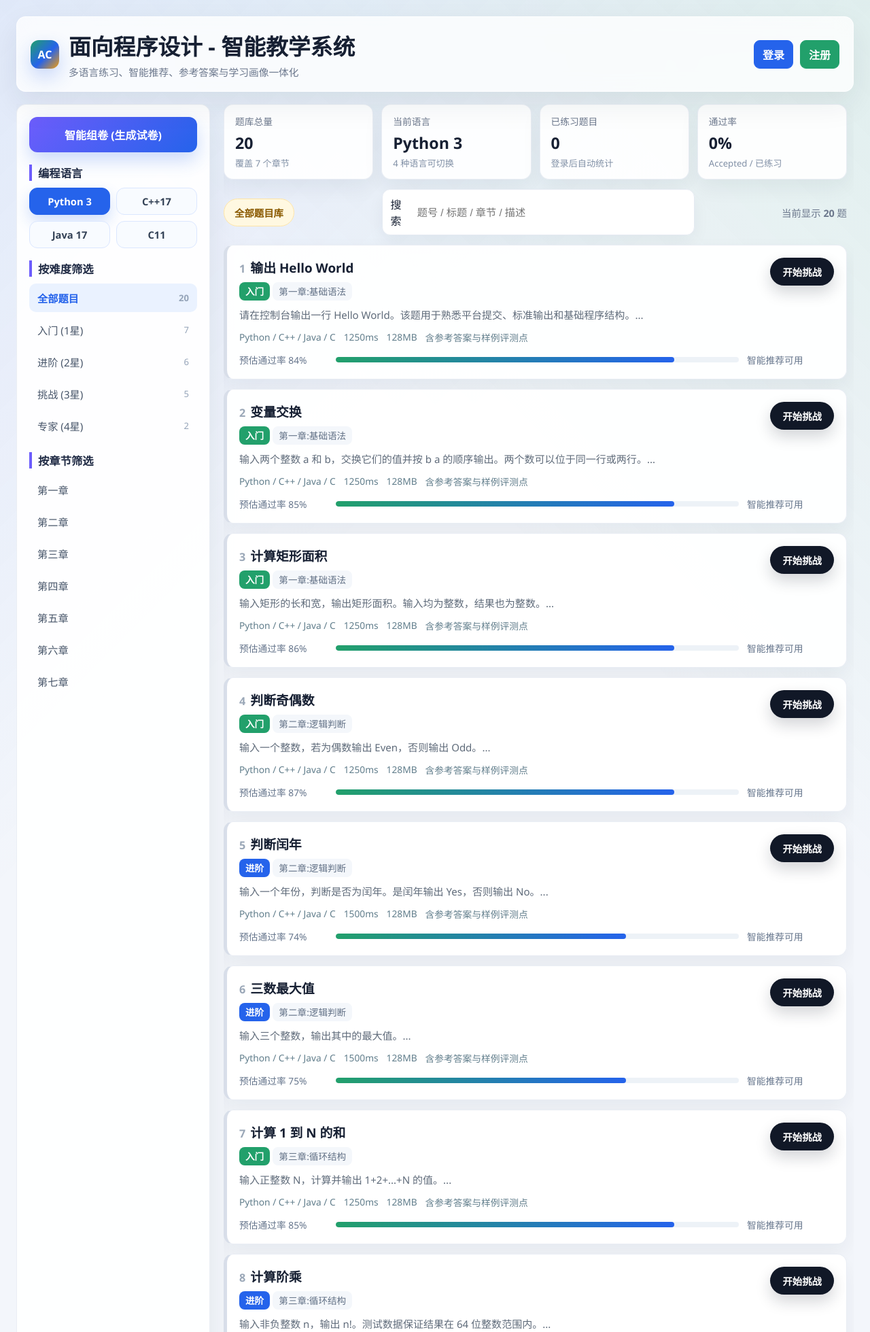
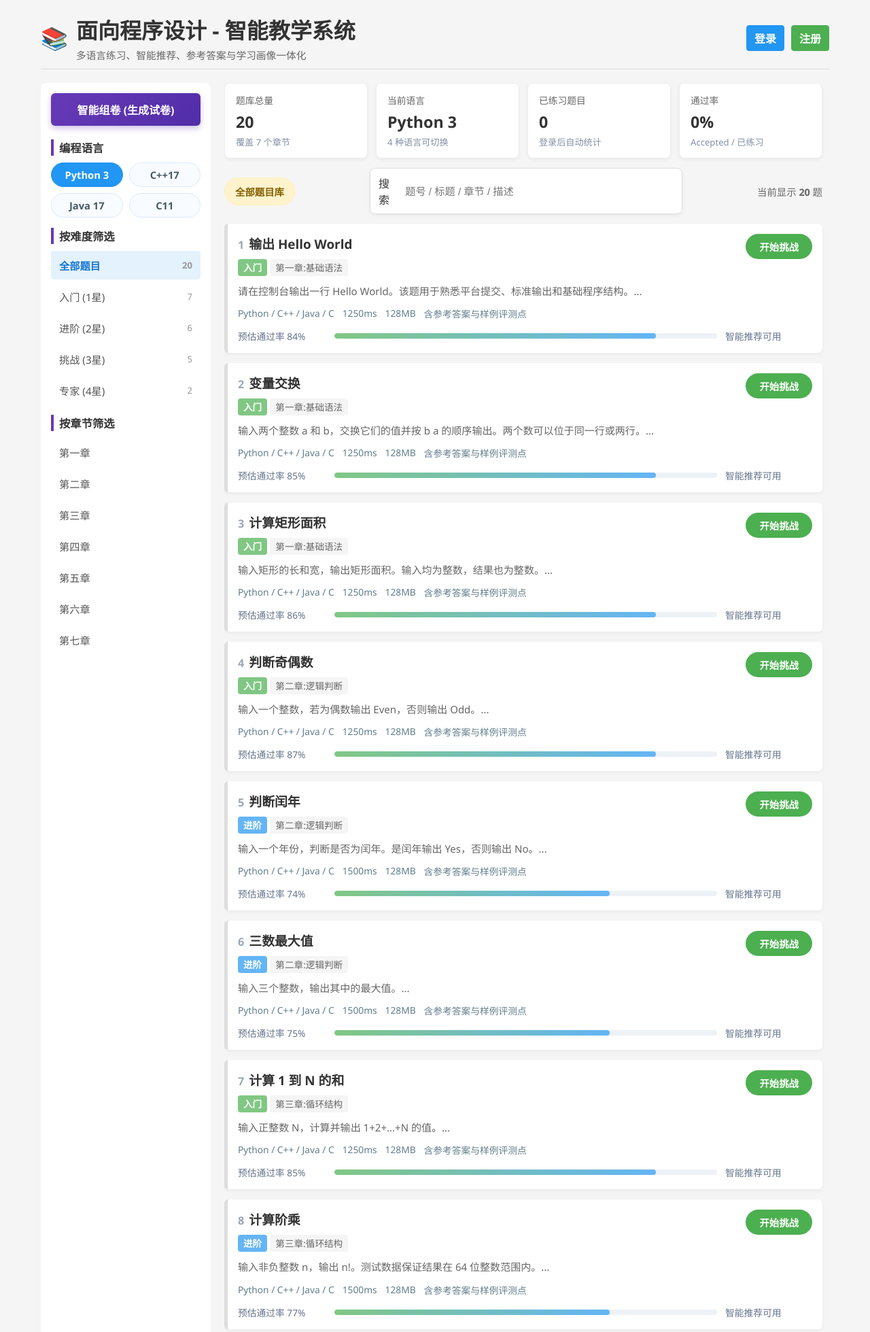
Before and after one commit to Lijiajie-web/MyGradProject, a Flask app: page / in a window 1280 px wide. Shown: the top 1959 px of the page at 68% size. Run offline with Flask 3, Linux system fonts and the light colour scheme; data comes from the database, SQL or seed files in the repository.

Commit message:
Restore classic teaching system colors

```diff
--- a/templates/index.html
+++ b/templates/index.html
@@ -5,34 +5,31 @@
     <title>面向程序设计 - 课程题库</title>
     <style>
         :root {
-            --bg: #f3f6fb;
-            --panel: rgba(255, 255, 255, 0.92);
-            --line: #e5eaf2;
-            --text: #172033;
-            --muted: #6b778c;
-            --blue: #2563eb;
-            --green: #22a06b;
-            --amber: #f59e0b;
-            --red: #ef4444;
-            --violet: #6d5dfc;
-            --shadow: 0 18px 45px rgba(20, 32, 54, 0.08);
+            --bg: #f5f5f5;
+            --panel: #ffffff;
+            --line: #dddddd;
+            --text: #333333;
+            --muted: #666666;
+            --blue: #2196F3;
+            --green: #4CAF50;
+            --amber: #FF9800;
+            --red: #E57373;
+            --violet: #673AB7;
+            --shadow: 0 2px 5px rgba(0, 0, 0, 0.05);
         }
 
         * { box-sizing: border-box; }
 
         body {
             font-family: "Segoe UI", "Microsoft YaHei", sans-serif;
-            max-width: 1320px;
+            max-width: 1200px;
             margin: 0 auto;
-            padding: 24px;
+            padding: 20px;
             color: var(--text);
-            background:
-                linear-gradient(135deg, rgba(37, 99, 235, 0.09), transparent 35%),
-                linear-gradient(225deg, rgba(34, 160, 107, 0.09), transparent 35%),
-                var(--bg);
+            background: var(--bg);
             display: flex;
             flex-direction: column;
-            height: 96vh;
+            height: 95vh;
         }
 
         .header {
@@ -40,28 +37,17 @@
             justify-content: space-between;
             align-items: center;
             gap: 18px;
-            margin-bottom: 18px;
-            padding: 18px 20px;
-            border: 1px solid rgba(255, 255, 255, 0.7);
-            border-radius: 14px;
-            background: rgba(255, 255, 255, 0.78);
-            box-shadow: var(--shadow);
-            backdrop-filter: blur(12px);
+            margin-bottom: 20px;
+            padding-bottom: 10px;
+            border-bottom: 1px solid var(--line);
         }
 
-        .brand { display: flex; align-items: center; gap: 14px; min-width: 0; }
+        .brand { display: flex; align-items: center; gap: 12px; min-width: 0; }
         .brand-mark {
-            width: 42px;
-            height: 42px;
-            border-radius: 12px;
-            display: grid;
-            place-items: center;
-            color: white;
-            font-weight: 900;
-            background: linear-gradient(135deg, #22a06b, #2563eb 55%, #f59e0b);
-            box-shadow: 0 12px 28px rgba(37, 99, 235, 0.24);
+            font-size: 2em;
+            line-height: 1;
         }
-        .brand h1 { margin: 0; font-size: 2.05em; letter-spacing: 0; white-space: nowrap; }
+        .brand h1 { margin: 0; font-size: 2em; letter-spacing: 0; white-space: nowrap; }
         .brand-sub { color: var(--muted); font-size: 0.92em; margin-top: 4px; }
         .user-panel { white-space: nowrap; display: flex; gap: 10px; align-items: center; }
         .user-panel a {
@@ -69,8 +55,8 @@
             color: #2d3748;
             background: #fff;
             border: 1px solid var(--line);
-            padding: 8px 12px;
-            border-radius: 9px;
+            padding: 6px 11px;
+            border-radius: 4px;
             font-weight: 700;
         }
         .user-panel a.primary { background: var(--blue); color: white; border-color: var(--blue); }
@@ -80,69 +66,67 @@
 
         .main-content { display: flex; gap: 20px; flex: 1; overflow: hidden; }
         .sidebar {
-            width: 285px;
+            width: 250px;
             background: var(--panel);
-            padding: 18px;
-            border: 1px solid rgba(229, 234, 242, 0.8);
-            border-radius: 14px;
+            padding: 15px;
+            border-radius: 8px;
             overflow-y: auto;
-            box-shadow: var(--shadow);
         }
         .sidebar h3 {
             font-size: 1.02em;
-            color: #1f2a44;
-            margin: 18px 0 10px;
+            color: #333;
+            margin: 15px 0 10px;
             border-left: 4px solid var(--violet);
-            padding-left: 9px;
+            padding-left: 8px;
         }
         .sidebar h3:first-child { margin-top: 0; border-left-color: var(--amber); }
 
         .paper-btn {
             display: block;
-            padding: 14px;
-            background: linear-gradient(135deg, #6d5dfc, #2563eb);
+            padding: 12px;
+            background: linear-gradient(135deg, #673AB7, #512DA8);
             color: white;
             text-align: center;
-            border-radius: 12px;
+            border-radius: 6px;
             text-decoration: none;
             font-weight: 800;
-            margin-bottom: 18px;
-            box-shadow: 0 12px 26px rgba(37, 99, 235, 0.23);
-            transition: 0.25s;
+            margin-bottom: 20px;
+            box-shadow: 0 4px 10px rgba(103, 58, 183, 0.3);
+            transition: 0.3s;
         }
-        .paper-btn:hover { transform: translateY(-2px); }
+        .paper-btn:hover { transform: translateY(-2px); box-shadow: 0 6px 15px rgba(103, 58, 183, 0.4); }
 
         .language-bar { display: grid; grid-template-columns: 1fr 1fr; gap: 9px; margin-bottom: 14px; }
         .language-pill {
             text-decoration: none;
-            color: #334155;
+            color: #455a64;
             background: #f8fbff;
-            border: 1px solid #dbe7ff;
-            padding: 9px 10px;
-            border-radius: 12px;
+            border: 1px solid #dbeafe;
+            padding: 7px 10px;
+            border-radius: 999px;
             font-weight: 800;
             font-size: 0.92em;
             text-align: center;
             transition: 0.2s;
         }
         .language-pill:hover { border-color: var(--blue); color: var(--blue); }
-        .language-pill.active { background: var(--blue); color: #fff; border-color: var(--blue); box-shadow: 0 10px 22px rgba(37, 99, 235, 0.2); }
+        .language-pill.active { background: var(--blue); color: #fff; border-color: var(--blue); }
 
         .link-item {
             display: flex;
             justify-content: space-between;
             align-items: center;
             padding: 10px 12px;
-            color: #475569;
+            color: #555;
             text-decoration: none;
-            border-radius: 10px;
-            margin-bottom: 5px;
+            border-radius: 4px;
+            margin-bottom: 4px;
             transition: 0.2s;
             font-size: 0.95em;
         }
-        .link-item:hover { background: #f4f7fb; color: var(--blue); }
-        .link-item.active { background: #eaf2ff; color: var(--blue); font-weight: 800; }
-        .mini-count { color: #94a3b8; font-size: 0.86em; }
+        .link-item:hover { background: #f0f0f0; color: #555; }
+        .link-item.active { background: #e3f2fd; color: #1976D2; font-weight: 800; }
+        .mini-count { color: #999; font-size: 0.86em; }
 
         .problem-list { flex: 1; overflow-y: auto; padding-right: 10px; }
         .overview-panel {
@@ -152,11 +136,11 @@
             margin-bottom: 14px;
         }
         .stat-card {
-            background: var(--panel);
-            border: 1px solid rgba(229, 234, 242, 0.85);
-            border-radius: 14px;
+            background: #fff;
+            border: 1px solid #eee;
+            border-radius: 8px;
             padding: 14px 16px;
-            box-shadow: 0 12px 30px rgba(20, 32, 54, 0.06);
+            box-shadow: var(--shadow);
         }
         .stat-label { color: var(--muted); font-size: 0.86em; }
         .stat-value { font-size: 1.45em; font-weight: 900; margin-top: 6px; }
@@ -172,12 +156,12 @@
         .mode-badge {
             display: inline-flex;
             align-items: center;
-            background: #fff8e1;
-            color: #8a5a00;
+            background: #fff3cd;
+            color: #856404;
             padding: 9px 15px;
             border-radius: 999px;
             font-size: 0.9em;
-            border: 1px solid #ffe4a6;
+            border: 1px solid #ffeeba;
             font-weight: 800;
         }
         .search-box {
@@ -188,9 +172,9 @@
             gap: 8px;
             background: #fff;
             border: 1px solid var(--line);
-            border-radius: 12px;
+            border-radius: 8px;
             padding: 9px 12px;
-            box-shadow: 0 10px 24px rgba(20, 32, 54, 0.05);
+            box-shadow: var(--shadow);
         }
         .search-box input {
             width: 100%;
@@ -202,14 +186,14 @@
         .visible-count { color: var(--muted); font-size: 0.9em; white-space: nowrap; }
 
         .problem-box {
-            background: rgba(255, 255, 255, 0.94);
-            border: 1px solid rgba(229, 234, 242, 0.85);
-            border-left: 5px solid #d8dee9;
-            padding: 18px;
-            margin-bottom: 14px;
-            border-radius: 14px;
-            box-shadow: 0 14px 32px rgba(20, 32, 54, 0.06);
-            transition: 0.22s;
+            background: white;
+            border: none;
+            border-left: 5px solid #ddd;
+            padding: 15px;
+            margin-bottom: 15px;
+            border-radius: 6px;
+            box-shadow: var(--shadow);
+            transition: 0.2s;
             position: relative;
             overflow: hidden;
         }
@@ -220,47 +204,46 @@
             top: 0;
             width: 100%;
             height: 3px;
-            background: linear-gradient(90deg, var(--green), var(--blue), var(--amber));
+            background: transparent;
             opacity: 0;
             transition: 0.22s;
         }
         .problem-box:hover {
-            transform: translateY(-3px);
-            box-shadow: 0 18px 42px rgba(20, 32, 54, 0.12);
+            transform: translateY(-2px);
+            box-shadow: 0 5px 15px rgba(0,0,0,0.1);
             border-left-color: var(--blue);
         }
-        .problem-box:hover::before { opacity: 1; }
+        .problem-box:hover::before { opacity: 0; }
         .problem-top { display: flex; justify-content: space-between; gap: 14px; align-items: flex-start; }
         .problem-title { margin: 0 0 10px; font-size: 1.18em; }
         .problem-id { color: #9aa7b7; font-size: 0.86em; margin-right: 7px; }
         .chapter-tag {
-            background: #f4f7fb;
-            color: #617085;
-            padding: 4px 9px;
-            border-radius: 8px;
+            background: #f5f5f5;
+            color: #666;
+            padding: 3px 8px;
+            border-radius: 4px;
             font-size: 0.85em;
             margin-right: 5px;
         }
-        .diff-tag { padding: 4px 9px; border-radius: 8px; font-size: 0.85em; font-weight: 900; color: white; }
-        .diff-1 { background-color: var(--green); }
-        .diff-2 { background-color: var(--blue); }
-        .diff-3 { background-color: var(--amber); }
-        .diff-4 { background-color: var(--red); }
+        .diff-tag { padding: 3px 8px; border-radius: 4px; font-size: 0.85em; font-weight: 900; color: white; }
+        .diff-1 { background-color: #81C784; }
+        .diff-2 { background-color: #64B5F6; }
+        .diff-3 { background-color: #FFB74D; }
+        .diff-4 { background-color: #E57373; }
         .btn {
-            background: #111827;
+            background: var(--green);
             color: white;
             border: none;
-            padding: 10px 18px;
-            border-radius: 999px;
+            padding: 8px 20px;
+            border-radius: 20px;
             cursor: pointer;
             text-decoration: none;
             font-size: 0.9em;
             font-weight: 900;
             white-space: nowrap;
-            box-shadow: 0 10px 22px rgba(17, 24, 39, 0.18);
         }
-        .btn:hover { background: var(--blue); }
-        .problem-desc-text { color: #5f6b7a; font-size: 0.94em; margin: 12px 0 0; line-height: 1.6; }
+        .btn:hover { background: #43A047; }
+        .problem-desc-text { color: #666; font-size: 0.94em; margin: 12px 0 0; line-height: 1.6; }
         .oj-meta {
             color: #607d8b;
             font-size: 0.86em;
@@ -279,7 +262,7 @@
             font-size: 0.86em;
         }
         .accept-bar { height: 8px; border-radius: 999px; background: #edf2f7; overflow: hidden; }
-        .accept-fill { height: 100%; border-radius: inherit; background: linear-gradient(90deg, var(--green), var(--blue)); }
+        .accept-fill { height: 100%; border-radius: inherit; background: linear-gradient(90deg, #81C784, #64B5F6); }
         .empty-tip {
             text-align: center;
             color: #8a94a6;
@@ -305,7 +288,7 @@
 <body>
     <div class="header">
         <div class="brand">
-            <div class="brand-mark">AC</div>
+            <div class="brand-mark">📚</div>
             <div>
                 <h1>面向程序设计 - 智能教学系统</h1>
                 <div class="brand-sub">多语言练习、智能推荐、参考答案与学习画像一体化</div>
```
Also changed, not shown: templates/solve.html (+54 -66 lines).
